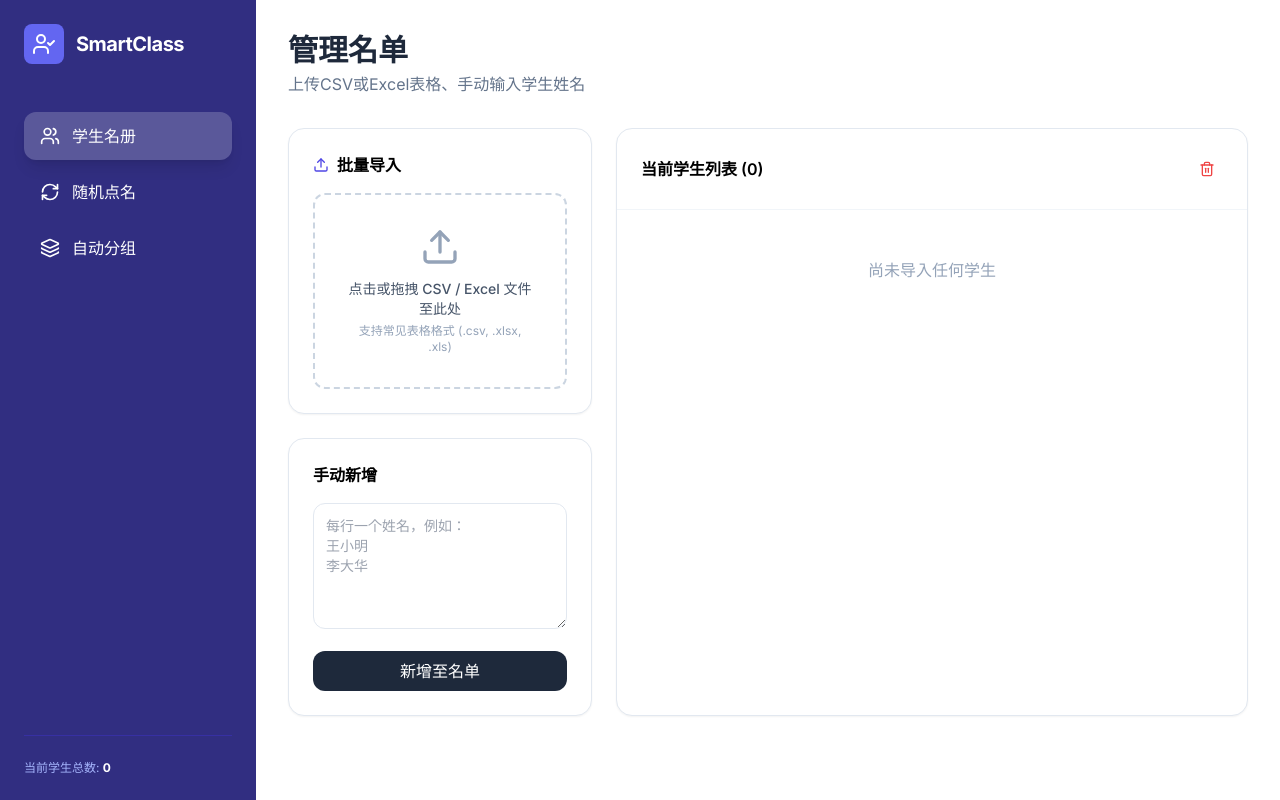
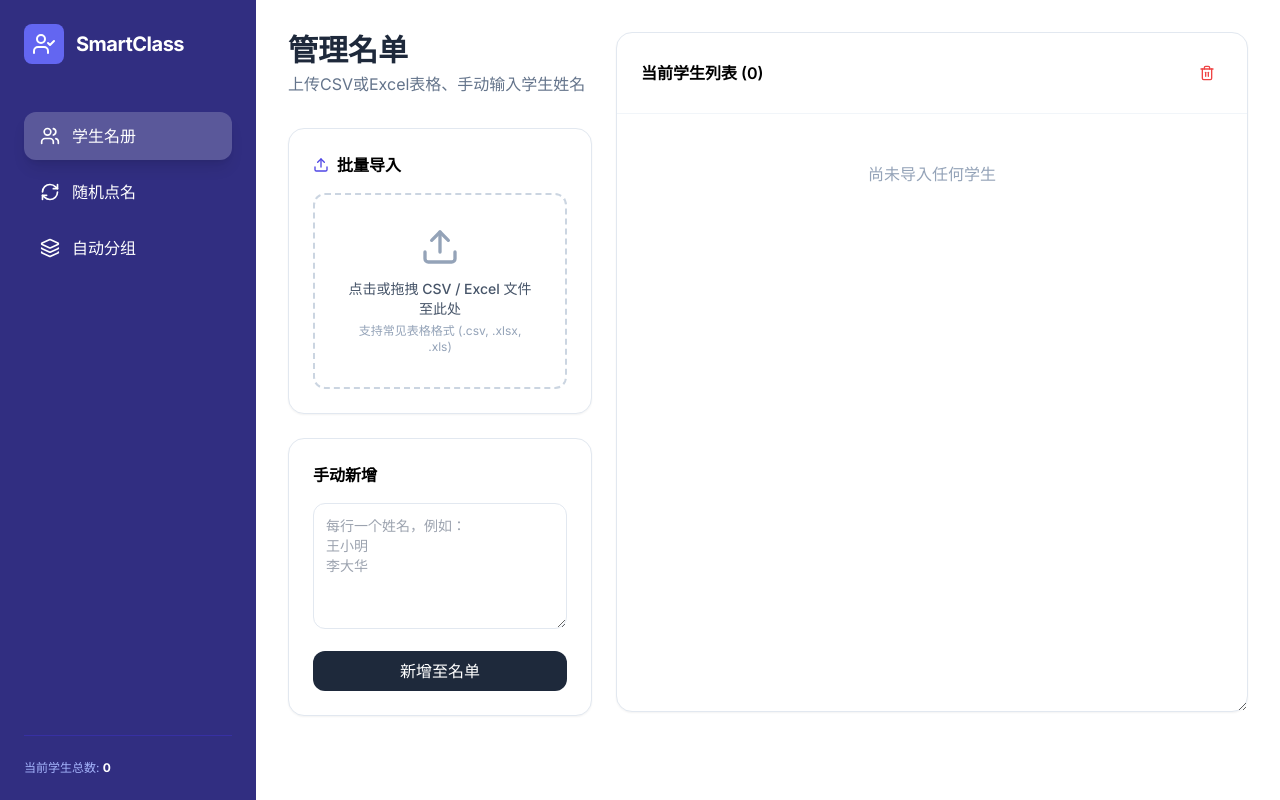
Before and after one commit to jasoncen960906/classManagement, a React (Vite) app: page / in a window 1280 px wide. Built offline with nearby package versions, Linux system fonts and the light colour scheme.

Commit message:
feat: make student list container resizable with dynamic height and fixed header

```diff
--- a/App.tsx
+++ b/App.tsx
@@ -320,8 +320,11 @@ const App: React.FC = () => {
                 </div>
               </div>
 
-              <div className="lg:col-span-2 bg-white rounded-2xl shadow-sm border border-slate-200 overflow-hidden">
-                <div className="p-6 border-b border-slate-100 flex justify-between items-center">
+              <div
+                className="lg:col-span-2 bg-white rounded-2xl shadow-sm border border-slate-200 lg:-mt-24 relative z-10 flex flex-col resize-y overflow-hidden"
+                style={{ height: 'calc(100vh - 120px)', minHeight: '400px' }}
+              >
+                <div className="p-6 border-b border-slate-100 flex justify-between items-center shrink-0">
                   <h3 className="font-semibold">当前学生列表 ({students.length})</h3>
                   <button
                     onClick={() => { if (confirm("确定要清空名单吗？")) { setStudents([]); setPool([]); } }}
@@ -330,7 +333,7 @@ const App: React.FC = () => {
                     <Trash2 className="w-4 h-4" />
                   </button>
                 </div>
-                <div className="max-h-[600px] overflow-y-auto">
+                <div className="flex-1 overflow-y-auto">
                   {students.length === 0 ? (
                     <div className="p-12 text-center text-slate-400">
                       尚未导入任何学生
```
